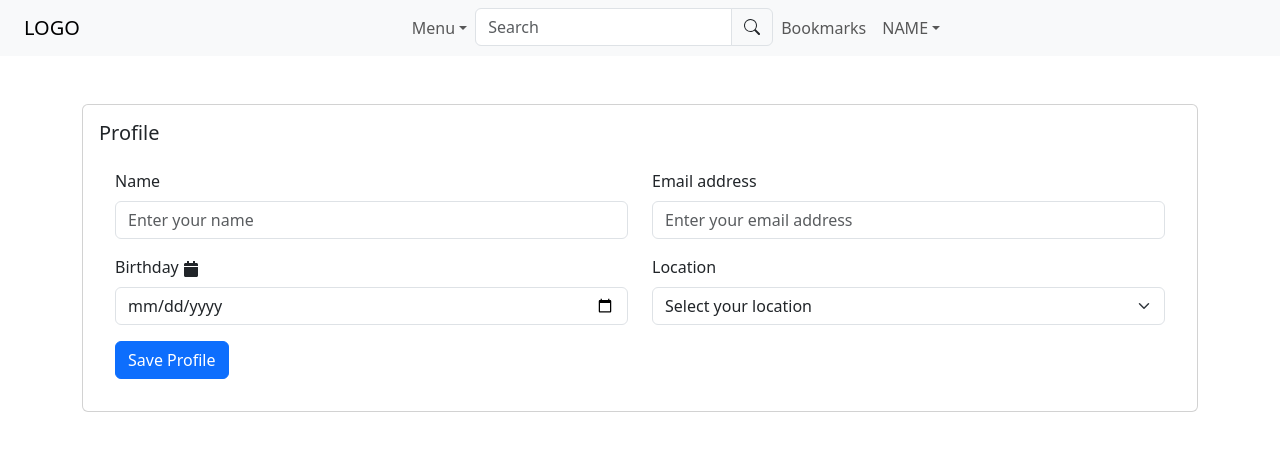
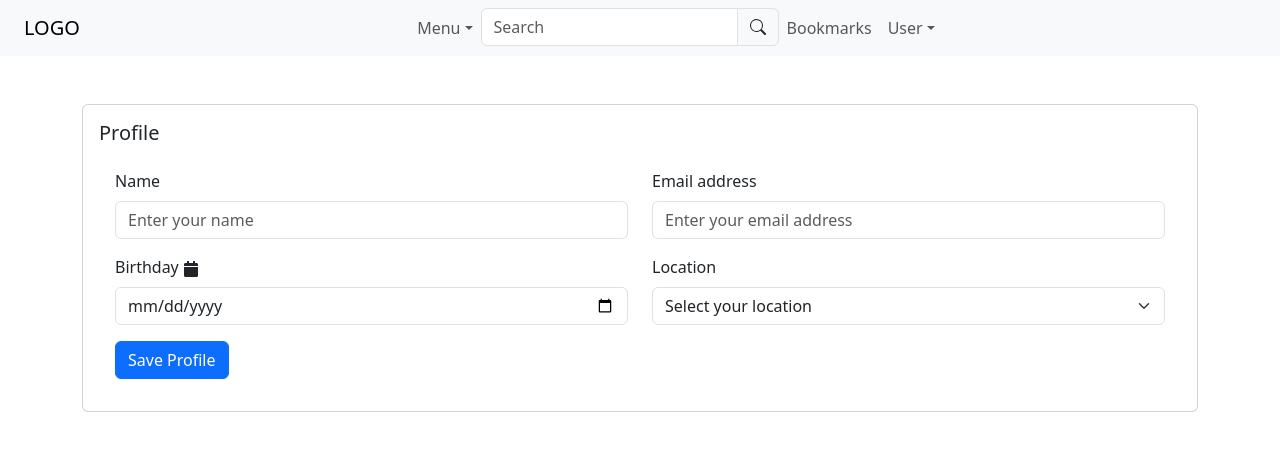
Before and after one commit to SofNyb/moviedatabase, a React (Vite) app: page /profile in a window 1280 px wide. Shown: the top 450 px of the page. Built offline with nearby package versions, Linux system fonts and the light colour scheme; no server answers.

Commit message:
added link in person/dropdown and user/handling

```diff
--- a/src/Components/Navbar.jsx
+++ b/src/Components/Navbar.jsx
@@ -6,8 +6,21 @@ import Form from "react-bootstrap/Form";
 import Row from "react-bootstrap/Row";
 import Col from "react-bootstrap/Col";
 import { BsSearch } from "react-icons/bs";
+import { useState, useEffect } from "react";
+import { authService } from "../services";
 
 const Navigation = () => {
+  const [user, setUser] = useState(null);
+
+  useEffect(() => {
+    const fetchUser = async () => {
+      const currentUser = await authService.getCurrentUser();
+      setUser(currentUser);
+    };
+
+    fetchUser();
+  }, []);
+
   return (
     <Navbar expand="lg" className="bg-body-tertiary">
       <Container fluid className="px-4">
@@ -45,22 +58,25 @@ const Navigation = () => {
               </Row>
             </Form>
 
-            <Nav.Link href="#link">Bookmarks</Nav.Link>
-            <NavDropdown title="NAME" id="basic-nav-dropdown">
-              <NavDropdown.Item href="#action/3.1">
-                Your profile
+            <Nav.Link href="/bookmarks">Bookmarks</Nav.Link>
+            <NavDropdown
+              title={user ? user.name : "User"}
+              id="basic-nav-dropdown"
+            >
+              <NavDropdown.Item href="/profile/:id">Profile</NavDropdown.Item>
+              <NavDropdown.Item href="/profile">
+                Edit your profile
               </NavDropdown.Item>
-              <NavDropdown.Item href="#action/3.2">
+              <NavDropdown.Divider />
+              <NavDropdown.Item href="/bookmarks">
                 Your bookmarks
               </NavDropdown.Item>
-              <NavDropdown.Item href="#action/3.3">
-                Your ratings
-              </NavDropdown.Item>
-              <NavDropdown.Item href="#action/3.3">
+              <NavDropdown.Item href="/ratings">Your ratings</NavDropdown.Item>
+              <NavDropdown.Item href="/searchhistory">
                 Your search history
               </NavDropdown.Item>
               <NavDropdown.Divider />
-              <NavDropdown.Item href="#action/3.4">Sign out</NavDropdown.Item>
+              <NavDropdown.Item href="/signout">Sign out</NavDropdown.Item>
             </NavDropdown>
           </Nav>
         </Navbar.Collapse>
```
